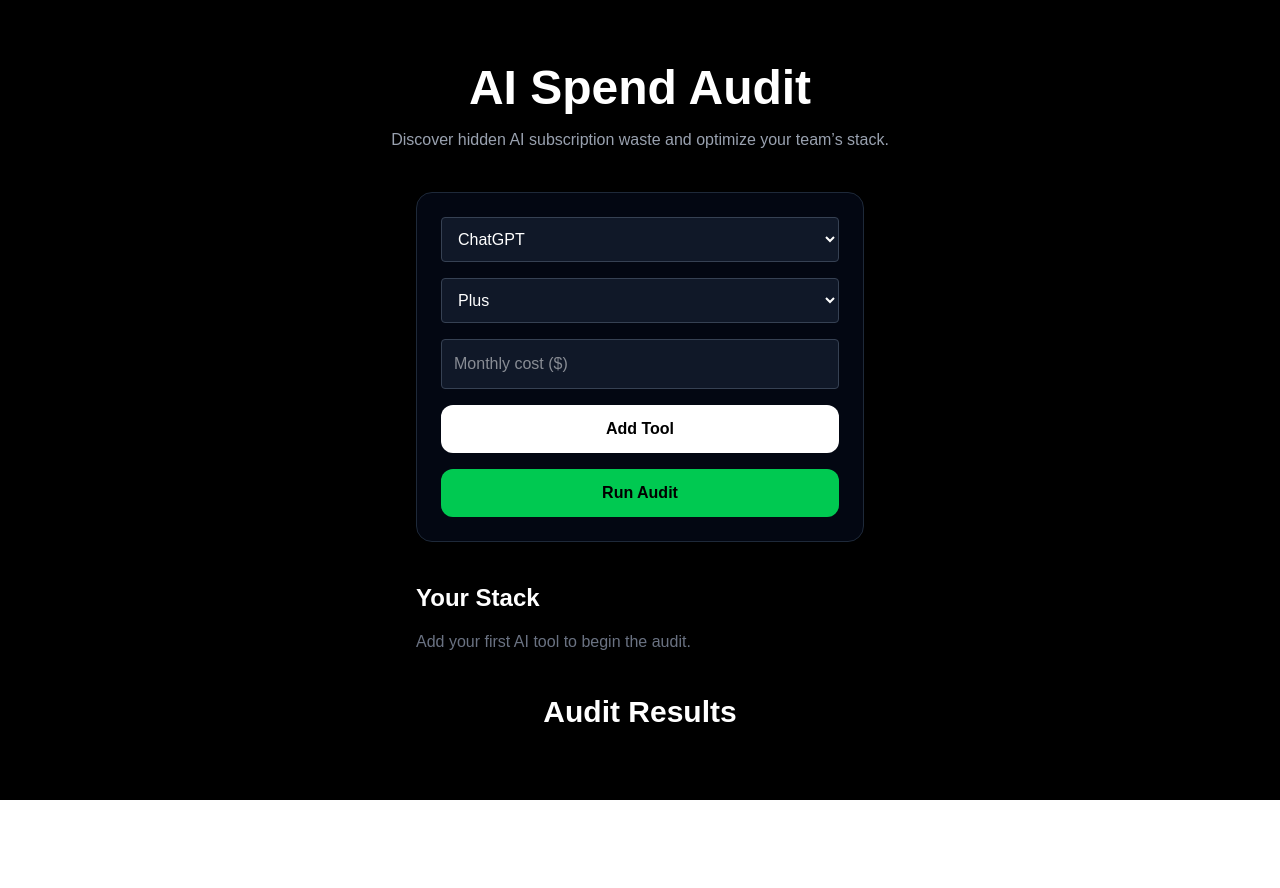
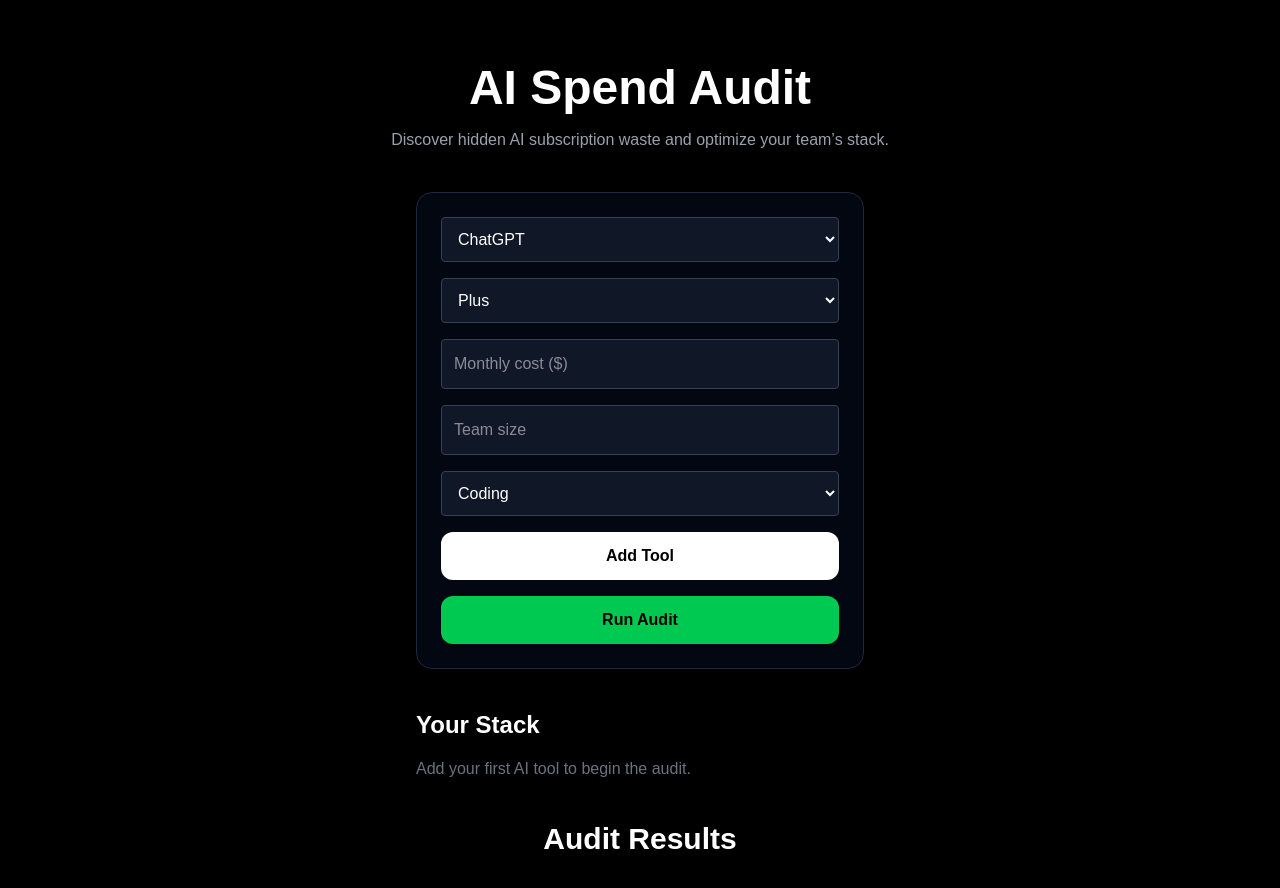
Before and after one commit to Nilamvsp/ai-spend-audit, a Next.js app: page / in a window 1280 px wide. Shown: the top 888 px of the page. Before the commit the page ends 800 px from the top, so only its background shows below. Built offline with nearby package versions, Linux system fonts and the light colour scheme.

Commit message:
feat: add team size and use case inputs

```diff
--- a/src/app/page.tsx
+++ b/src/app/page.tsx
@@ -8,6 +8,8 @@ type Tool = {
   name: string;
   plan: string;
   cost: string;
+  teamSize: string;
+  useCase: string;
 };
 
 type AuditResult = {
@@ -25,13 +27,15 @@ const toolPlans: Record<string, string[]> = {
   Copilot: ["Individual", "Business"],
 };
 
-export default function Home() {
+export default function () {
   const [tools, setTools] = useState<Tool[]>([]);
   const [results, setResults] = useState<AuditResult[]>([]);
 
   const [name, setName] = useState("ChatGPT");
   const [plan, setPlan] = useState("Plus");
   const [cost, setCost] = useState("");
+  const [teamSize, setTeamSize] = useState("");
+  const [useCase, setUseCase] = useState("Coding");
 
   // LOAD FROM LOCAL STORAGE
   useEffect(() => {
@@ -54,6 +58,8 @@ export default function Home() {
       name,
       plan,
       cost,
+      teamSize,
+      useCase,
     };
 
     setTools([...tools, newTool]);
@@ -100,6 +106,7 @@ export default function Home() {
           ))}
         </select>
 
+
         {/* PLAN SELECT */}
         <select
           value={plan}
@@ -119,6 +126,26 @@ export default function Home() {
           onChange={(e) => setCost(e.target.value)}
           className="w-full p-3 rounded bg-gray-900 border border-gray-700"
         />
+
+        <input
+          type="number"
+          placeholder="Team size"
+          value={teamSize}
+          onChange={(e) => setTeamSize(e.target.value)}
+          className="w-full p-3 rounded bg-gray-900 border border-gray-700"
+        />
+
+        <select
+          value={useCase}
+          onChange={(e) => setUseCase(e.target.value)}
+          className="w-full p-3 rounded bg-gray-900 border border-gray-700"
+        >
+          <option>Coding</option>
+          <option>Writing</option>
+          <option>Research</option>
+          <option>Data Analysis</option>
+          <option>Mixed</option>
+        </select>
 
         {/* BUTTONS */}
         <button
@@ -171,6 +198,8 @@ export default function Home() {
               <p><b>Tool:</b> {tool.name}</p>
               <p><b>Plan:</b> {tool.plan}</p>
               <p><b>Spend:</b> ${tool.cost}/month</p>
+              <p><b>Team Size:</b> {tool.teamSize}</p>
+              <p><b>Use Case:</b> {tool.useCase}</p>
               <button
                 onClick={() => {
                   const updatedTools = tools.filter(
```
Lines whose indentation alone changed are shown as unchanged.
